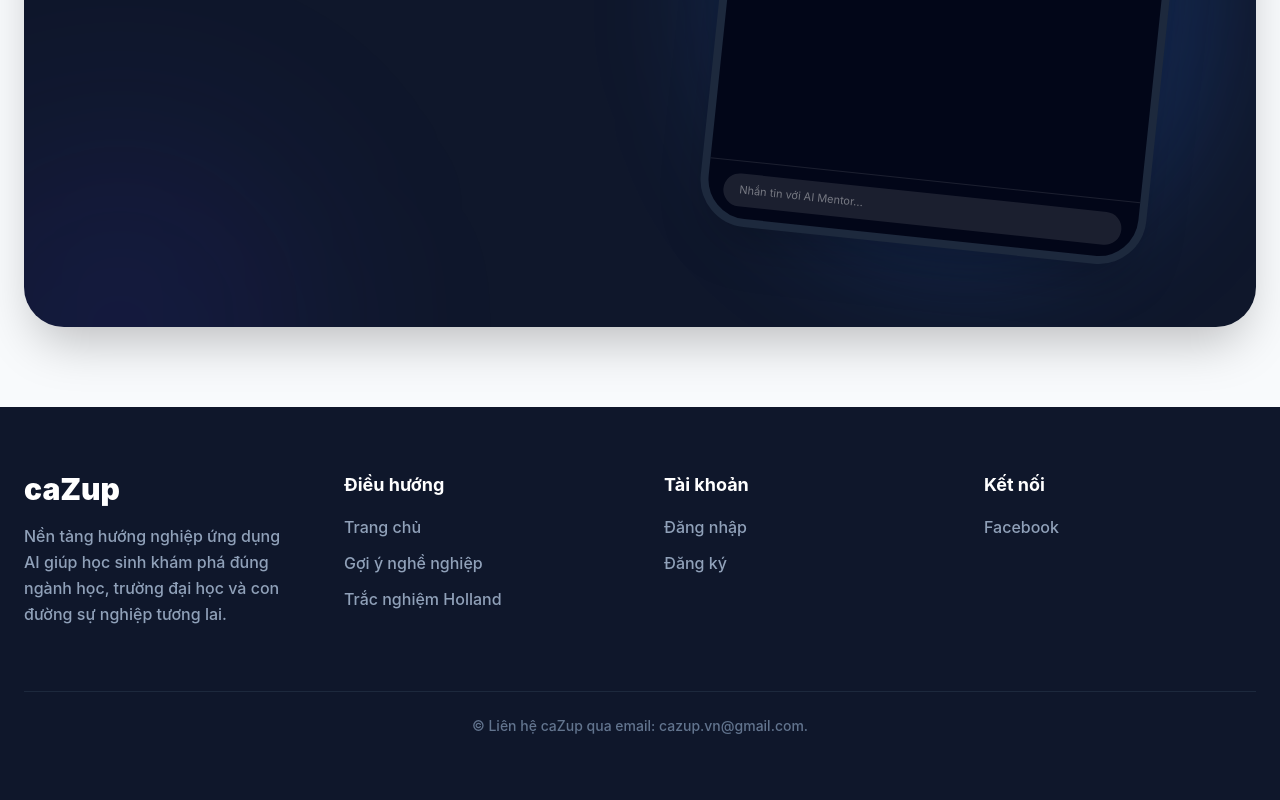
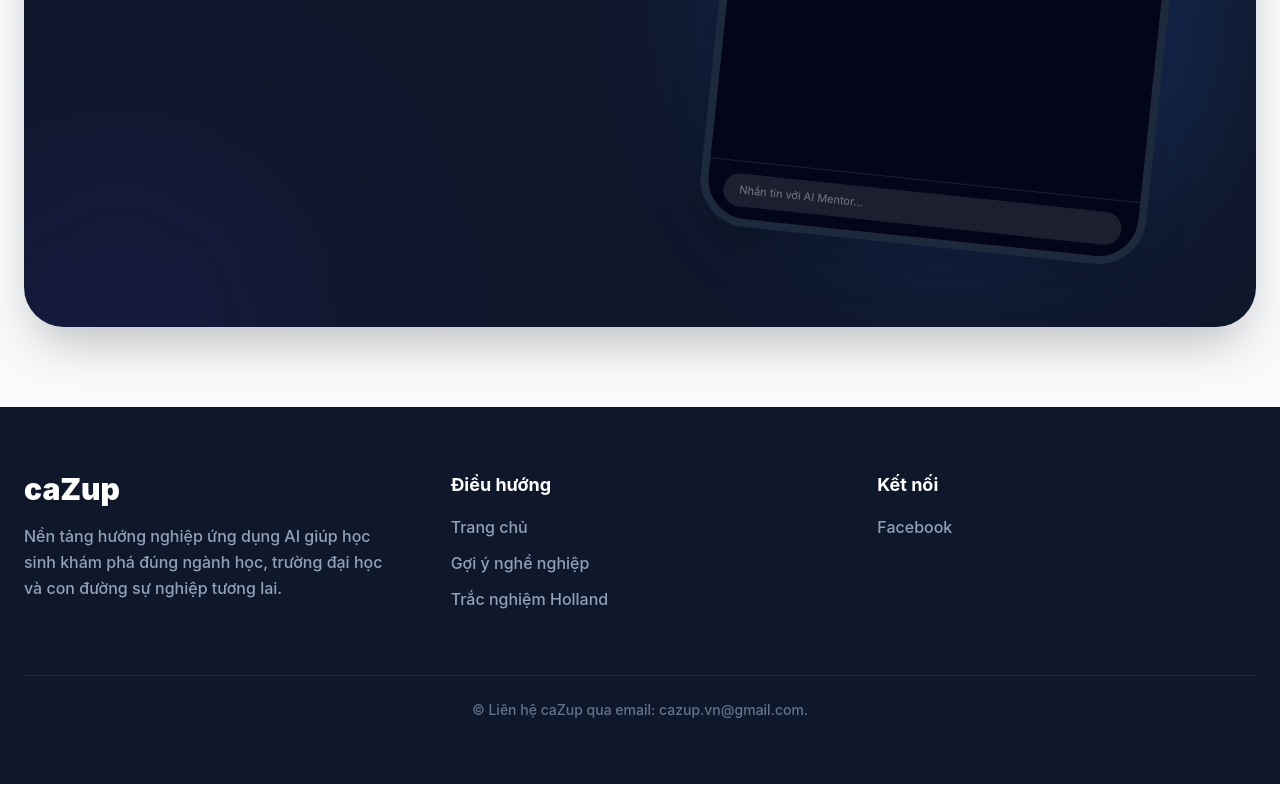
Before and after one commit to nguyenketri/career-orientation-web, a React (Vite) app in the folder frontend/: page / in a window 1280 px wide. Shown: the part 3547-4347 px from the top of the page. Built offline with nearby package versions, Linux system fonts and the light colour scheme; no server answers; sample sign-in values are in the browser's storage.

Commit message:
Fix: Ẩn mục Tài khoản trong footer khi user đã đăng nhập

```diff
--- a/frontend/src/components/Footer.jsx
+++ b/frontend/src/components/Footer.jsx
@@ -1,9 +1,15 @@
 import { Link } from "react-router-dom";
+import { getToken } from "../utils/auth";
 
 const Footer = () => {
+  const isLoggedIn = !!getToken();
   return (
     <footer className="bg-slate-900 px-6 py-16 text-white">
-      <div className="mx-auto grid max-w-7xl gap-12 md:grid-cols-2 lg:grid-cols-4">
+      <div
+        className={`mx-auto grid max-w-7xl gap-12 md:grid-cols-2 ${
+          isLoggedIn ? "lg:grid-cols-3" : "lg:grid-cols-4"
+        }`}
+      >
         {/* Brand */}
         <div>
           <h2 className="mb-4 text-3xl font-black text-white">caZup</h2>
@@ -29,7 +35,8 @@
           </div>
         </div>
 
-        {/* Account */}
+        {/* Account — ẩn khi đã đăng nhập để tránh bấm nhầm */}
+        {!isLoggedIn && (
           <div>
             <h3 className="mb-4 text-lg font-bold text-white">Tài khoản</h3>
             <div className="flex flex-col gap-3 text-slate-400 font-medium">
@@ -41,6 +48,7 @@
               </Link>
             </div>
           </div>
+        )}
 
         {/* Social */}
         <div>
```
Lines whose indentation alone changed are shown as unchanged.
